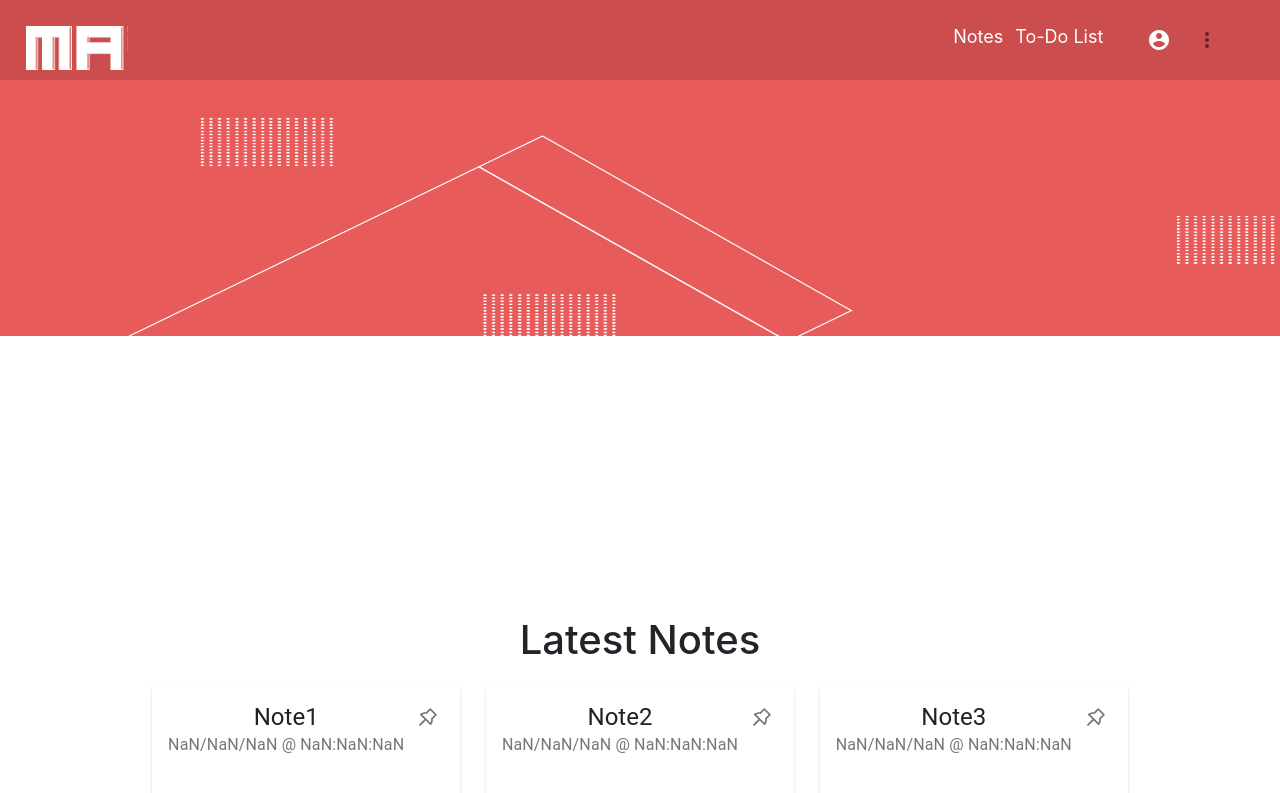
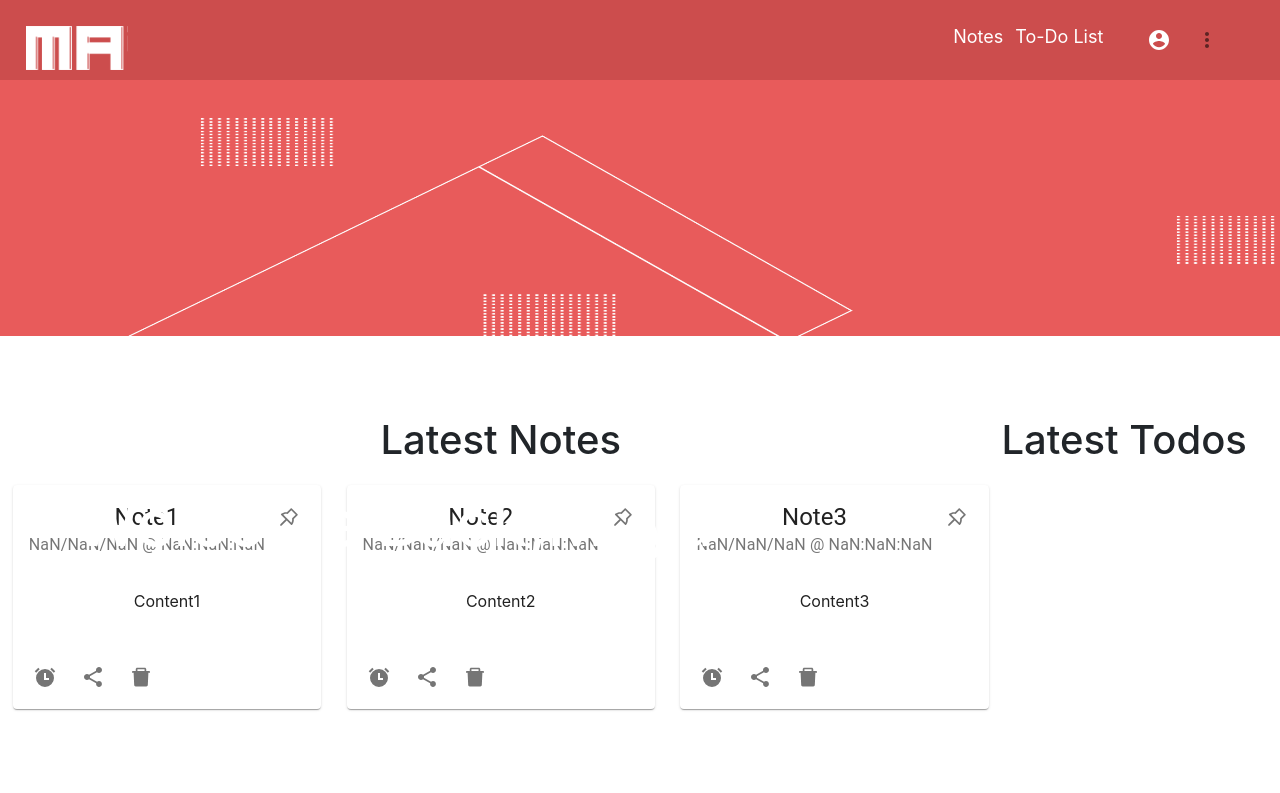
Before and after one commit to youssefsfahmy/MA-Sqrt, a React (Create React App) app: page /home in a window 1280 px wide. Shown: the top 793 px of the page. Built offline with nearby package versions, Linux system fonts and the light colour scheme; no server answers; the HTML template or start-up script is replaced by a standard one.

Commit message:
note card not done

```diff
--- a/src/Components/LogIn/SignIn.js
+++ b/src/Components/LogIn/SignIn.js
@@ -1,14 +1,14 @@
-import React from 'react'
-import { Link } from 'react-router-dom'
-import createContext from 'react'
-import { useContext } from 'react'
-import UserNamecontext from '../UserNamecontext'
-import { useHistory } from 'react-router-dom'
-import user from '../UserNamecontext'
-import { useState } from 'react'
-import axios from 'axios'
-import MuiAlert from '@material-ui/lab/Alert'
-import Snackbar from '@material-ui/core/Snackbar'
+import React from "react";
+import { Link } from "react-router-dom";
+import createContext from "react";
+import { useContext } from "react";
+import UserNamecontext from "../UserNamecontext";
+import { useHistory } from "react-router-dom";
+import user from "../UserNamecontext";
+import { useState } from "react";
+import axios from "axios";
+import MuiAlert from "@material-ui/lab/Alert";
+import Snackbar from "@material-ui/core/Snackbar";
 // import UserIdcontext from './UserIdcontext'
 
 function Alert(props) {
@@ -16,12 +16,12 @@ function Alert(props) {
 }
 // import { History } from "history";
 export default function SignIn() {
-  const [email, setMail] = React.useState('')
-  const [password, setPassword] = React.useState('')
-  const [name, setName] = React.useState('')
-  const [user, setUser] = useContext(UserNamecontext)
+  const [email, setMail] = React.useState("");
+  const [password, setPassword] = React.useState("");
+  const [name, setName] = React.useState("");
+  const [user, setUser] = useContext(UserNamecontext);
   // const [id, setId] = useContext(UserIdcontext)
-  const history = useHistory()
+  const history = useHistory();
 
   const [open, setOpen] = React.useState(false); //snackbar
   const [popup, setPopup] = React.useState({ message: "", severity: "" });
@@ -42,11 +42,11 @@ export default function SignIn() {
     });
     console.log("hi", response);
     if (response.data.statusCode === 0) {
-      console.log(response.headers)
+      console.log(response.headers);
       // setId(response.headers.auth)
-      window.localStorage.setItem('auth', response.headers.auth)
-      setPopup({ message: response.data.message, severity: 'success' })
-      setOpen(true)
+      window.localStorage.setItem("auth", response.headers.auth);
+      setPopup({ message: response.data.message, severity: "success" });
+      setOpen(true);
       setTimeout(() => {
         let path = "/home";
         setUser(name);
@@ -114,13 +114,13 @@ export default function SignIn() {
         </label>
       </div>
       <input
+        type="password"
         style={{
           marginLeft: "5vw",
           marginBottom: "2vw",
           height: "2vw",
           width: "20vw",
         }}
-        type="text"
         onChange={(event) => setPassword(event.target.value)}
       />
       <div>
--- a/src/Components/Notes/NoteCard.js
+++ b/src/Components/Notes/NoteCard.js
@@ -18,6 +18,7 @@ import axios from 'axios'
 // import UserIdcontext from '../LogIn/UserIdcontext'
 const useStyles = makeStyles((theme) => ({
   root: {
+    resize:"none",
     maxWidth: 345,
     margin: '1vw',
     height: 'fit-content',
--- a/src/Components/Notes/Notes.js
+++ b/src/Components/Notes/Notes.js
@@ -46,6 +46,7 @@ export default function Notes() {
       .post(
         'http://localhost:8000/users/getmynotes',
         {},
+
         { headers: { auth: window.localStorage.getItem('auth') } }
       )
       .then((res) => {
--- a/src/Components/SignUp/SignUp2.js
+++ b/src/Components/SignUp/SignUp2.js
@@ -82,7 +82,7 @@ export default function SignUp2() {
           height: "2vw",
           width: "20vw",
         }}
-        type="text"
+        type="password"
       />
       <div
         style={{
@@ -149,7 +149,7 @@ export default function SignUp2() {
           height: "2vw",
           width: "20vw",
         }}
-        type="text"
+        type="password"
         onChange={(event) => setUserpass(event.target.value)}
       />
       {/* <div> */}
--- a/src/Pages/Homepage.js
+++ b/src/Pages/Homepage.js
@@ -1,14 +1,27 @@
-import React from "react";
+import React, { useEffect } from "react";
 import NavBar from "../Components/HomePage/NavBar";
 import homebgd from "../Homepagebgd.png";
 // import { height } from "@material-ui/system";
 import { useContext } from "react";
 import UserNamecontext from "../Components/UserNamecontext";
 import NoteCard from "../Components/Notes/NoteCard";
+import axios from "axios";
 
 export default function Homepage() {
   const [user, setUser] = useContext(UserNamecontext);
-  // console.log("User", user);
+  useEffect(() => {
+    // console.log('hola', id)
+    axios
+      .post("http://localhost:8000/users/userdetails", {
+        headers: { auth: window.localStorage.getItem("auth") },
+      })
+      .then((res) => {
+        console.log(res);
+        // if (res.data.data) setArr(res.data.data)
+      })
+      .catch((err) => console.log(err));
+  }, []);
+
   return (
     <div>
       <NavBar />
@@ -38,9 +51,13 @@ export default function Homepage() {
           Welcome Back,{user}
         </h1>
       </div>
-      <div>
+      <div
+        style={{
+          display: "flex",
+        }}
+      >
         <div style={{ textAlign: "-webkit-center" }}>
-          <h1 style={{ marginTop: "35vh" }}>Latest Notes</h1>
+          <h1 style={{ marginTop: "10vh" }}>Latest Notes</h1>
           {/* id:"",
         title:"",
         content:"",
```
